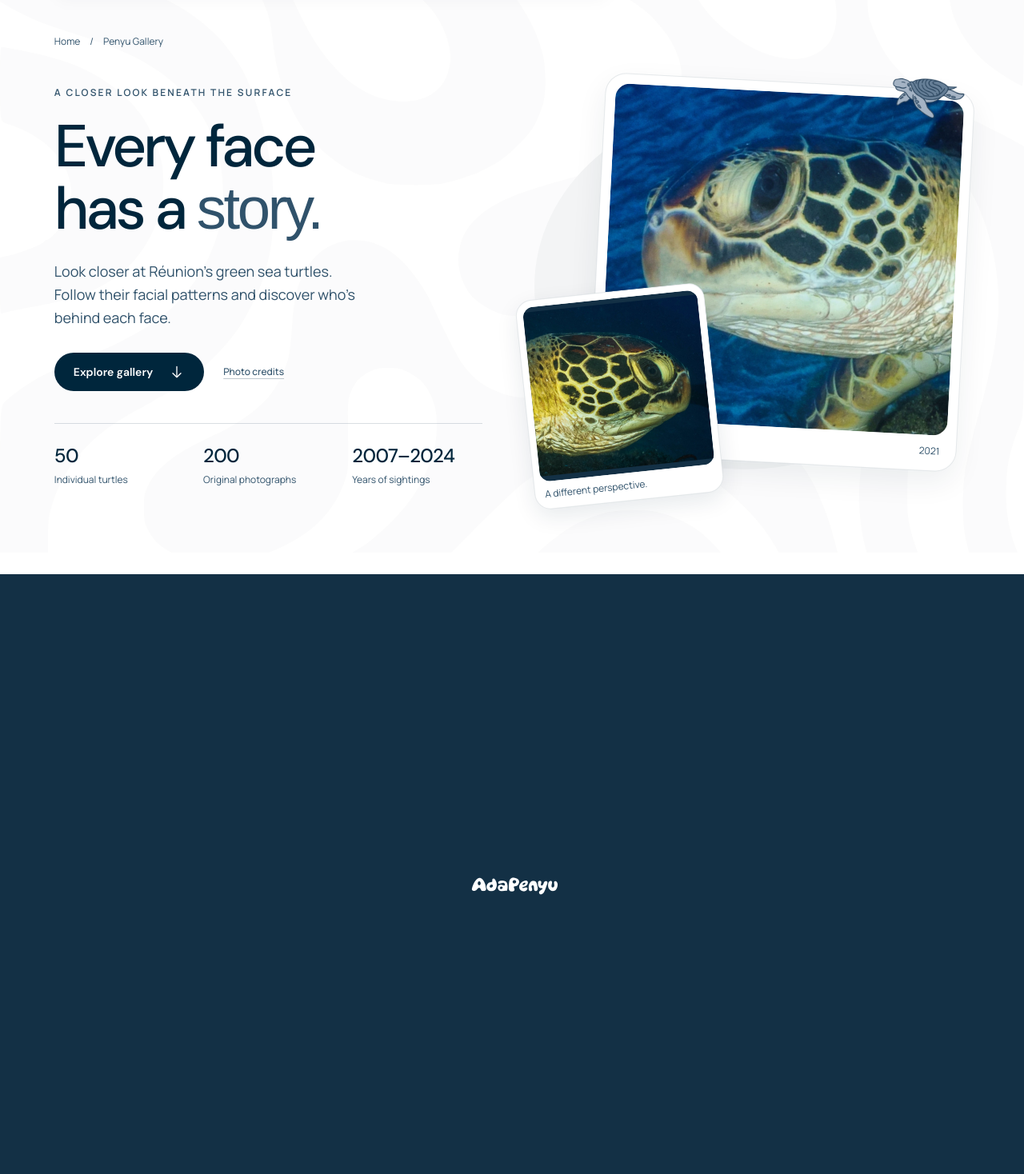
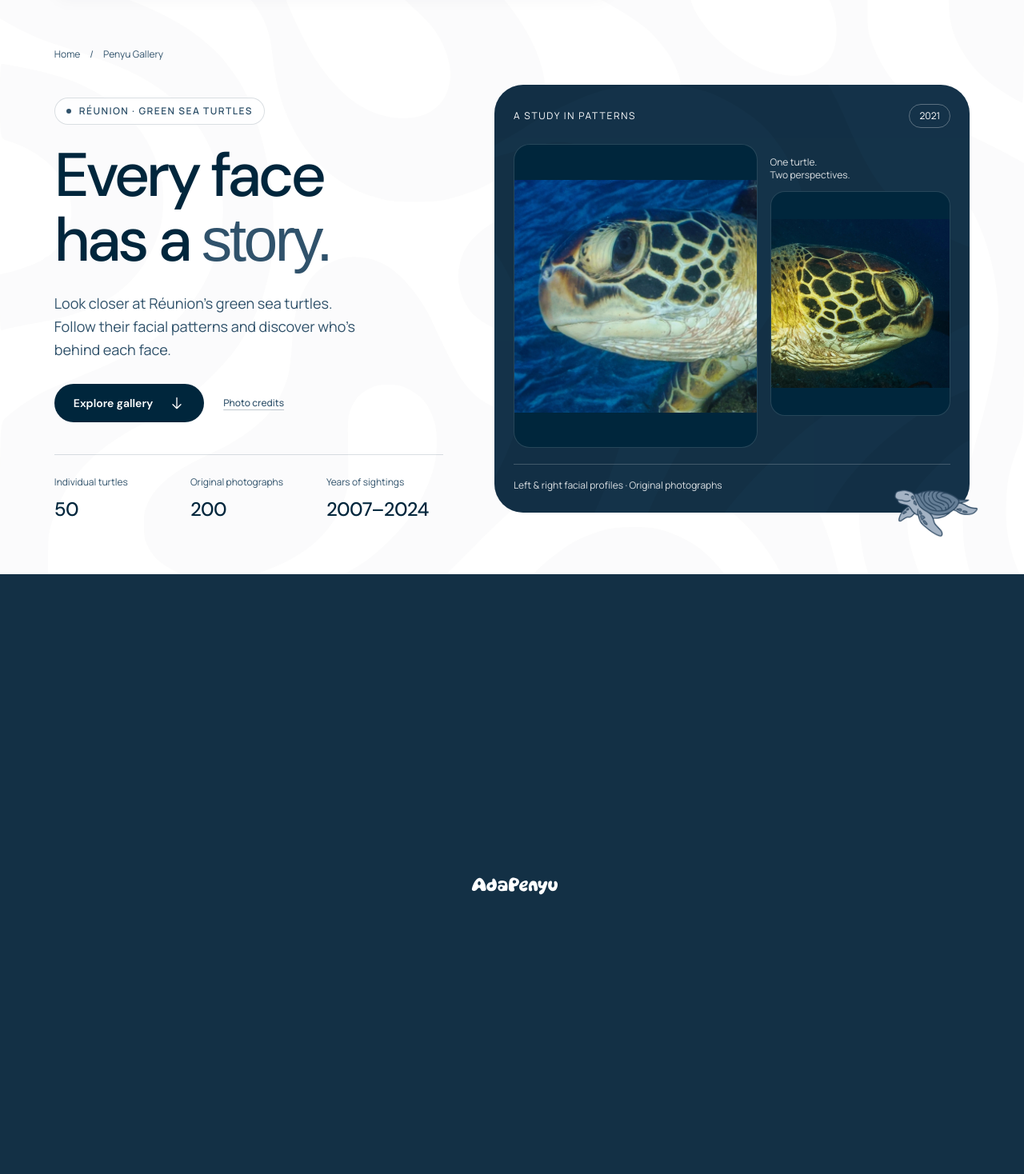
Before and after one commit to gungfebrian/adaPenyuWeb, a Next.js app: page /penyuGallery in a window 1280 px wide. Shown: the part 82-1550 px from the top of the page at 80% size. Built offline with nearby package versions, Linux system fonts and the light colour scheme; a web font is replaced by a local one.

Commit message:
design: refresh sea turtle gallery presentation

```diff
--- a/src/features/penyu-gallery/components/penyu-catalog.tsx
+++ b/src/features/penyu-gallery/components/penyu-catalog.tsx
@@ -194,18 +194,18 @@ export function PenyuCatalog({ turtles }: { turtles: GalleryTurtle[] }) {
       <section
         id="penyu-catalog"
         aria-labelledby="penyu-catalog-title"
-        className="scroll-mt-28 px-[var(--page-gutter)] pt-8 pb-20 sm:pt-12 sm:pb-28"
+        className="scroll-mt-28 border-t border-primary/10 bg-surface/60 px-[var(--page-gutter)] pt-10 pb-20 sm:pt-14 sm:pb-28"
       >
         <div className="mx-auto max-w-[1280px]">
           <div className="flex flex-wrap items-end justify-between gap-4">
             <div>
-              <p className="font-detail text-[11px] font-semibold tracking-[0.16em] text-secondary uppercase">The collection</p>
+              <p className="font-detail text-xs font-semibold tracking-[0.16em] text-secondary uppercase">The collection / {String(turtles.length).padStart(2, "0")} individuals</p>
               <h2 id="penyu-catalog-title" className="mt-3 font-body text-3xl font-semibold tracking-[-0.035em] text-primary sm:text-4xl">Find a familiar face.</h2>
             </div>
             <p className="max-w-xs font-detail text-sm leading-relaxed text-secondary">Look closely. The scales around each eye tell a different story.</p>
           </div>
 
-          <div className="mt-7 grid gap-3 border-y border-primary/10 bg-surface/70 px-4 py-4 sm:px-5 lg:grid-cols-[minmax(0,1fr)_auto_auto] lg:items-center">
+          <div className="mt-7 grid gap-3 rounded-2xl border border-primary/10 bg-paper p-3 sm:p-4 lg:grid-cols-[minmax(0,1fr)_auto_auto] lg:items-center">
             <label className="flex min-h-12 items-center gap-3 rounded-xl border border-primary/10 bg-paper px-4 text-secondary focus-within:outline-2 focus-within:outline-offset-2 focus-within:outline-secondary">
               <GalleryIcon name="search" />
               <span className="sr-only">Search turtles by name</span>
@@ -214,7 +214,7 @@ export function PenyuCatalog({ turtles }: { turtles: GalleryTurtle[] }) {
                 value={query}
                 onChange={(event) => updateSearch({ q: event.target.value || null })}
                 placeholder="Search a turtle by name"
-                className="w-full min-w-0 bg-transparent py-3 font-body text-base text-primary placeholder:text-secondary focus:outline-none sm:text-sm [&::-webkit-search-cancel-button]:hidden"
+                className="w-full min-w-0 bg-transparent py-3 font-body text-base text-primary placeholder:text-secondary focus:outline-none [&::-webkit-search-cancel-button]:hidden"
               />
               {query && <button type="button" onClick={() => updateSearch({ q: null })} aria-label="Clear search" className={`grid size-11 shrink-0 cursor-pointer place-items-center rounded-md hover:bg-surface ${focusRing}`}><GalleryIcon name="close" className="size-4" /></button>}
             </label>
@@ -243,22 +243,22 @@ export function PenyuCatalog({ turtles }: { turtles: GalleryTurtle[] }) {
             </button>
           </div>
 
-          <div className="mt-4 flex flex-wrap items-start justify-between gap-x-6 gap-y-2 font-detail text-xs leading-relaxed text-secondary sm:text-sm">
-            <p id="mystery-mode-description">{mysteryMode ? "Names are hidden. Make a guess, then reveal an identity." : "Names are visible. Turn on mystery mode for a fresh challenge."}</p>
+          <div className="mt-4 flex flex-wrap items-center justify-between gap-x-6 gap-y-2 font-detail text-sm leading-relaxed text-secondary">
+            <p id="mystery-mode-description" className="max-w-lg">{mysteryMode ? "Names are hidden. Make a guess, then reveal an identity." : "Names are visible. Turn on mystery mode for a fresh challenge."}</p>
             <div className="flex flex-wrap items-center gap-x-4 gap-y-2">
-              <p role="status" aria-live="polite" aria-atomic="true"><span className="font-semibold text-primary">{filtered.length}</span> {filtered.length === 1 ? "turtle" : "turtles"}{mysteryMode && <> · {revealedCount} names revealed</>}</p>
+              <p role="status" aria-live="polite" aria-atomic="true"><span className="font-semibold text-primary">{filtered.length}</span> {filtered.length === 1 ? "turtle" : "turtles"}{mysteryMode && <> · {revealedCount} {revealedCount === 1 ? "name" : "names"} revealed</>}</p>
               {(query || year !== "All") && <button type="button" onClick={resetFilters} className={`min-h-11 cursor-pointer font-semibold text-primary underline underline-offset-4 hover:text-secondary ${focusRing}`}>Reset filters</button>}
             </div>
           </div>
 
           {filtered.length ? (
-            <div className="mt-8 grid grid-cols-1 gap-x-6 gap-y-9 sm:grid-cols-2 lg:grid-cols-3 lg:gap-x-7 lg:gap-y-11">
+            <div className="mt-7 grid grid-cols-1 gap-5 sm:grid-cols-2 lg:grid-cols-3 lg:gap-6">
               {filtered.map((turtle) => {
                 const isRevealed = !mysteryMode || revealedIds.has(turtle.id);
                 const number = turtleNumber(indices.get(turtle.id) ?? 0);
                 const title = isRevealed ? turtle.name : `Turtle ${number}`;
                 return (
-                  <article key={turtle.id} data-turtle-card={turtle.id} className="group/card min-w-0">
+                  <article key={turtle.id} data-turtle-card={turtle.id} className="group/card min-w-0 rounded-[24px] border border-primary/10 bg-paper p-3 transition-[border-color,box-shadow] duration-200 hover:border-primary/25 hover:shadow-[0_8px_28px_#00263c0a] focus-within:border-primary/25 motion-reduce:transition-none sm:p-4">
                     <button
                       type="button"
                       onClick={() => openTurtle(turtle.id)}
@@ -267,16 +267,17 @@ export function PenyuCatalog({ turtles }: { turtles: GalleryTurtle[] }) {
                     >
                       <span className="relative block aspect-[4/3] overflow-hidden rounded-2xl bg-banner">
                         <img src={turtle.primaryPhoto} alt={`${title}, green sea turtle facial profile`} loading="lazy" decoding="async" className="h-full w-full object-contain" />
+                        <span className="absolute top-3 left-3 rounded-full border border-white/25 bg-primary px-3 py-1.5 font-detail text-xs font-medium text-white tabular-nums">Profile {number}</span>
                         <span className="absolute right-3 bottom-3 grid size-11 place-items-center rounded-full bg-paper text-primary transition-colors group-hover/open:bg-primary group-hover/open:text-white motion-reduce:transition-none"><GalleryIcon name="next" className="size-4" /></span>
                       </span>
-                      <span className="mt-4 flex items-start justify-between gap-3">
-                        <strong className="font-body text-[23px] leading-tight font-semibold tracking-[-0.025em] text-primary group-hover/open:text-secondary">{title}</strong>
-                        <span className="pt-1 font-detail text-[11px] tracking-wider text-secondary tabular-nums">{number}</span>
+                      <span className="mt-4 block px-1">
+                        <span className="mb-1.5 block font-detail text-[11px] font-medium tracking-[0.1em] text-secondary uppercase">Green sea turtle</span>
+                        <strong className="block break-words font-body text-2xl leading-tight font-semibold tracking-[-0.025em] text-primary group-hover/open:text-secondary">{title}</strong>
                       </span>
-                      <span className="mt-2 flex flex-wrap gap-x-4 gap-y-1 font-detail text-xs leading-relaxed text-secondary"><span>{turtle.firstYear}–{turtle.lastYear}</span><span>{turtle.sightings.length} sightings</span></span>
+                      <span className="mt-3 flex flex-wrap items-center gap-x-3 gap-y-1 px-1 pb-1 font-detail text-xs leading-relaxed text-secondary"><span>{turtle.firstYear}–{turtle.lastYear}</span><span aria-hidden="true">·</span><span>{turtle.sightings.length} sightings</span><span className="ml-auto font-medium text-primary underline decoration-primary/25 underline-offset-4 group-hover/open:decoration-primary">View profile</span></span>
                     </button>
                     {mysteryMode && (
-                      <div className="mt-3 border-t border-primary/10 pt-2">
+                      <div className="mt-3 border-t border-primary/10 px-1 pt-2">
                         <button
                           type="button"
                           aria-disabled={isRevealed}
--- a/src/features/penyu-gallery/penyu-gallery-page.tsx
+++ b/src/features/penyu-gallery/penyu-gallery-page.tsx
@@ -21,7 +21,7 @@ export function PenyuGalleryPage() {
       <section
         id="gallery-hero"
         aria-labelledby="penyu-gallery-title"
-        className="relative isolate overflow-hidden px-[var(--page-gutter)] pt-24 pb-12 sm:pt-28 sm:pb-16"
+        className="relative isolate overflow-hidden px-[var(--page-gutter)] pt-24 pb-12 sm:pt-28 sm:pb-16 lg:pt-32"
       >
         <div className="absolute inset-0 -z-10 opacity-35">
           <Pattern variant="hero" parallax={false} />
@@ -35,12 +35,13 @@ export function PenyuGalleryPage() {
             <span aria-current="page">Penyu Gallery</span>
           </nav>
 
-          <div className="grid items-center gap-10 lg:grid-cols-[1fr_1.05fr] lg:gap-12">
-            <div>
-              <p className="font-detail text-xs font-semibold tracking-[0.18em] text-secondary uppercase">
-                A closer look beneath the surface
+          <div className="grid items-center gap-10 lg:grid-cols-[0.9fr_1.1fr] lg:gap-16">
+            <div className="max-w-xl">
+              <p className="inline-flex items-center gap-2.5 rounded-full border border-primary/15 bg-paper/80 px-3.5 py-2 font-detail text-xs font-semibold tracking-[0.12em] text-secondary uppercase">
+                <span aria-hidden="true" className="size-1.5 rounded-full bg-secondary" />
+                Réunion · Green sea turtles
               </p>
-              <h1 id="penyu-gallery-title" className="mt-5 font-body text-[clamp(3rem,5.8vw,5.25rem)] leading-[1.06] font-medium tracking-[-0.055em]">
+              <h1 id="penyu-gallery-title" className="mt-6 font-body text-[clamp(3.25rem,6vw,5.5rem)] leading-[1.04] font-medium tracking-[-0.055em]">
                 Every face<br />
                 has a <span className="font-display tracking-[-0.045em] text-secondary">story.</span>
               </h1>
@@ -65,16 +66,23 @@ export function PenyuGalleryPage() {
                   [firstYear + "–" + lastYear, "Years of sightings"],
                 ].map(([value, label]) => (
                   <div key={label}>
-                    <dt className="font-body text-lg font-medium tracking-tight sm:text-2xl">{value}</dt>
-                    <dd className="mt-1 font-detail text-[11px] leading-relaxed text-secondary sm:text-xs">{label}</dd>
+                    <dt className="font-detail text-xs leading-relaxed text-secondary">{label}</dt>
+                    <dd className="mt-2 font-body text-xl font-medium tracking-tight tabular-nums sm:text-2xl">{value}</dd>
                   </div>
                 ))}
               </dl>
             </div>
 
-            <div className="relative mx-auto w-[90%] max-w-[380px] pt-3 pb-12 pl-12 sm:w-full sm:max-w-[550px] sm:pl-16 lg:pl-12">
-              <div aria-hidden="true" className="absolute inset-x-3 inset-y-10 -z-10 rounded-[50%] bg-surface" />
-              <figure className="relative ml-auto w-[92%] rotate-3 rounded-[26px] border border-primary/10 bg-paper p-2.5 shadow-[0_14px_36px_#00263c12] sm:p-3">
+            <div className="relative mx-auto w-full max-w-[600px] pb-5 sm:pb-7">
+              <div className="relative isolate overflow-hidden rounded-[28px] bg-banner p-4 text-white sm:rounded-[36px] sm:p-6">
+                <div className="absolute inset-0 -z-10 opacity-30"><Pattern variant="accuracy" parallax={false} /></div>
+                <div className="mb-5 flex items-center justify-between gap-4 font-detail text-xs">
+                  <span className="tracking-[0.14em] uppercase">A study in patterns</span>
+                  <span className="rounded-full border border-white/30 px-3 py-1.5">2021</span>
+                </div>
+                <figure>
+                  <div className="grid grid-cols-[1.35fr_1fr] items-end gap-3 sm:gap-4">
+                    <div className="overflow-hidden rounded-[20px] border border-white/15 bg-primary">
                       <Image
                         src="/turtles/Green/Calvin/2021/Calvin_2021_L.webp"
                         alt="The left facial profile of a green sea turtle, showing its eye and scale patterns."
@@ -82,14 +90,13 @@ export function PenyuGalleryPage() {
                         height={592}
                         preload
                         unoptimized
-                  sizes="(min-width: 1024px) 440px, (min-width: 640px) 420px, 72vw"
-                  className="h-auto w-full rounded-[18px]"
+                        sizes="(min-width: 1024px) 300px, (min-width: 640px) 310px, 52vw"
+                        className="aspect-[4/5] h-auto w-full object-contain"
                       />
-                <figcaption className="flex items-center justify-between gap-3 px-2 pt-3 pb-1 font-detail text-[11px] text-secondary sm:text-xs">
-                  <span>Left facial profile</span><span>2021</span>
-                </figcaption>
-              </figure>
-              <figure className="absolute bottom-0 left-0 w-[43%] -rotate-6 rounded-[20px] border border-primary/10 bg-paper p-2 shadow-[0_10px_28px_#00263c18]">
+                    </div>
+                    <div className="pb-7 sm:pb-10">
+                      <p className="mb-3 font-detail text-xs text-white/85">One turtle.<br />Two perspectives.</p>
+                      <div className="overflow-hidden rounded-[18px] border border-white/15 bg-primary">
                         <Image
                           src="/turtles/Green/Calvin/2021/Calvin_2021_R.webp"
                           alt="The same green sea turtle photographed from its right side."
@@ -97,11 +104,17 @@ export function PenyuGalleryPage() {
                           height={755}
                           unoptimized
                           sizes="(min-width: 640px) 230px, 38vw"
-                  className="aspect-square w-full rounded-[13px] object-contain bg-banner"
+                          className="aspect-[4/5] h-auto w-full object-contain"
                         />
-                <figcaption className="px-1 pt-2 pb-0.5 font-detail text-[11px] text-secondary sm:text-xs">A different perspective.</figcaption>
+                      </div>
+                    </div>
+                  </div>
+                  <figcaption className="mt-5 border-t border-white/20 pt-4 font-detail text-xs leading-relaxed text-white/85">
+                    Left &amp; right facial profiles · Original photographs
+                  </figcaption>
                 </figure>
-              <div aria-hidden="true" className="absolute -top-2 -right-1 w-[80px] rotate-12 sm:-right-2 sm:w-[110px]">
+              </div>
+              <div aria-hidden="true" className="pointer-events-none absolute -right-3 -bottom-4 w-24 rotate-12 sm:-right-5 sm:w-32">
                 <FigmaImage name="banner-turtle" width={437} height={310} className="h-auto w-full" />
               </div>
             </div>
```
Lines whose indentation alone changed are shown as unchanged.
